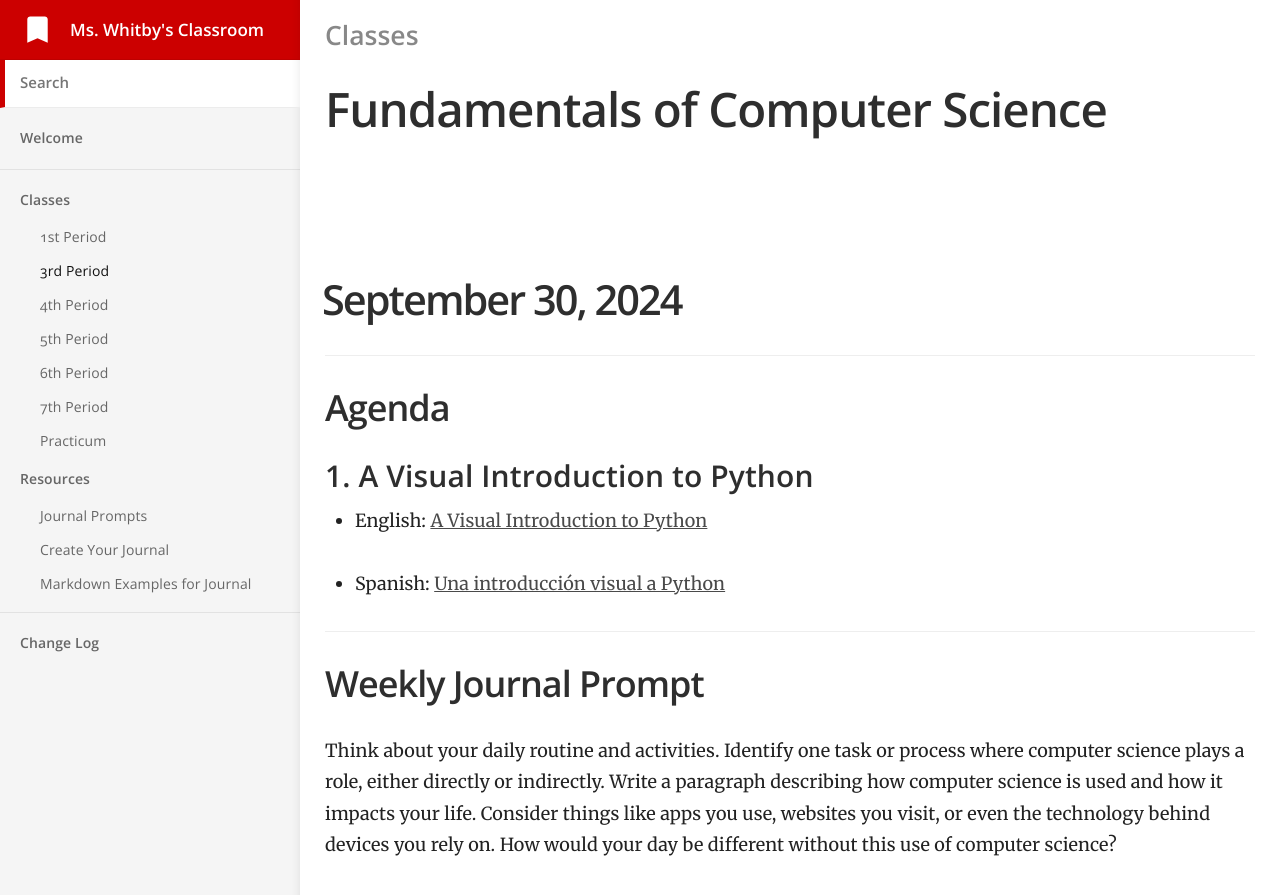
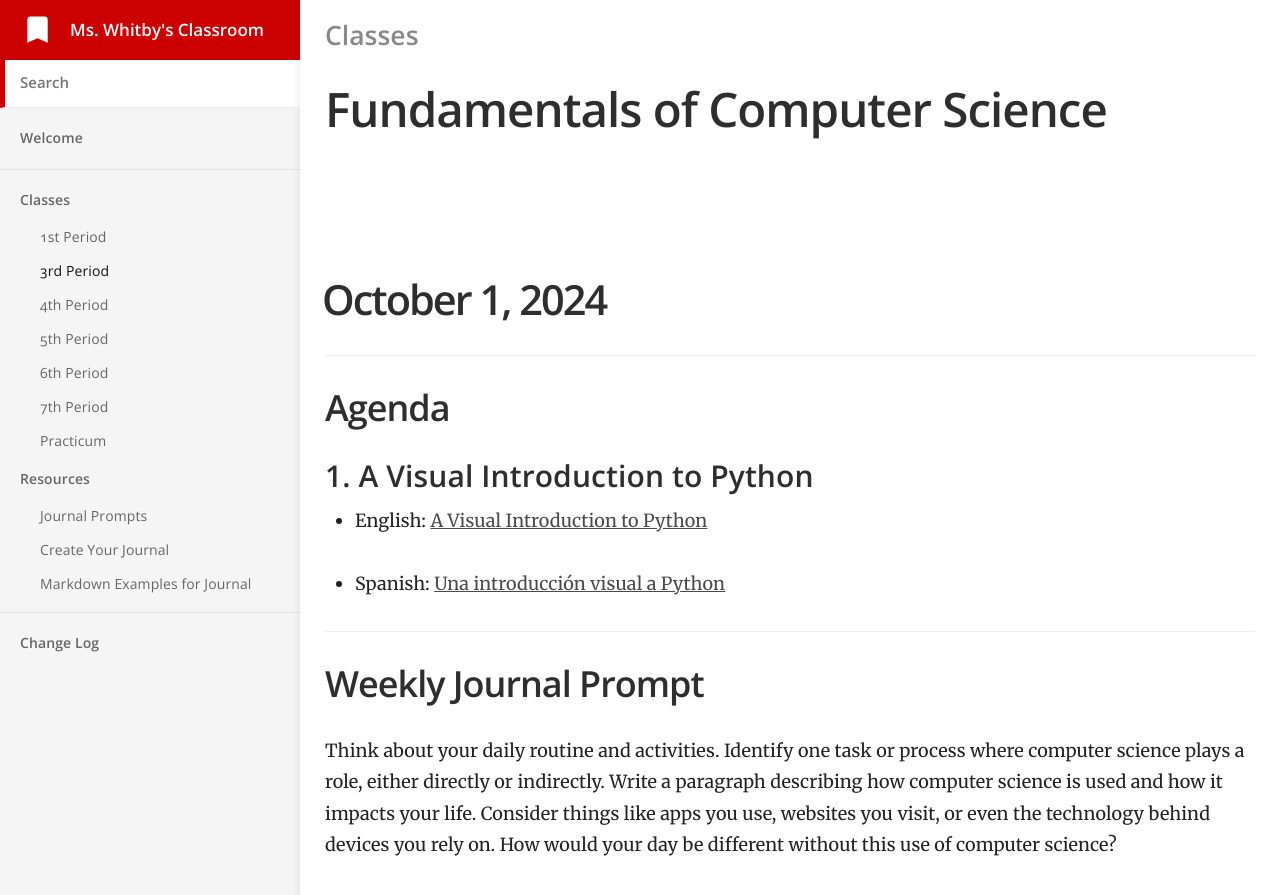
Before and after one commit to mswhitby/classroom, a Jekyll site: the page built from _docs/classes/3rd.md, in a window 1280 px wide and 900 px high. Shown: the top 895 px of the window. Built offline with Jekyll 4.4.1, drawn with Linux system fonts in a browser that asks for light colours.

Commit message:
Updated lesson

```diff
--- a/_docs/classes/3rd.md
+++ b/_docs/classes/3rd.md
@@ -4,6 +4,22 @@ subtitle: Fundamentals of Computer Science
 category: Classes
 order: 2
 ---
+
+# October 1, 2024
+
+## Agenda
+
+### 1. A Visual Introduction to Python
+
+- English: [A Visual Introduction to Python](https://hourofpython.trinket.io/a-visual-introduction-to-python#/welcome/an-hour-of-code)
+
+- Spanish: [Una introducción visual a Python](https://hourofpython.com/una-introduccion-visual-a-python/index.html)
+
+## Weekly Journal Prompt
+
+Think about your daily routine and activities. Identify one task or process where computer science plays a role, either directly or indirectly. Write a paragraph describing how computer science is used and how it impacts your life. Consider things like apps you use, websites you visit, or even the technology behind devices you rely on. How would your day be different without this use of computer science?
+
+----
 
 # September 30, 2024
 
```
